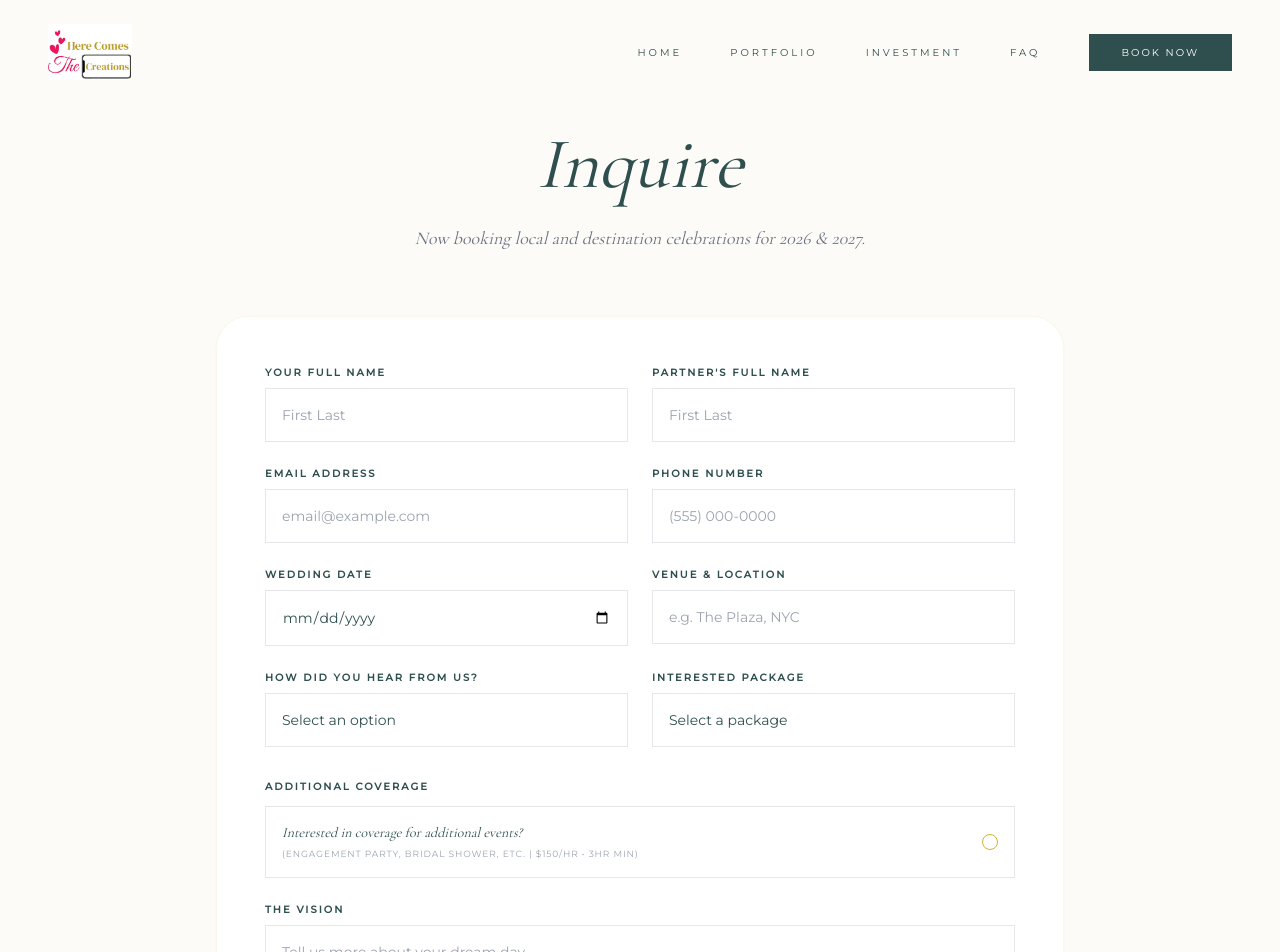
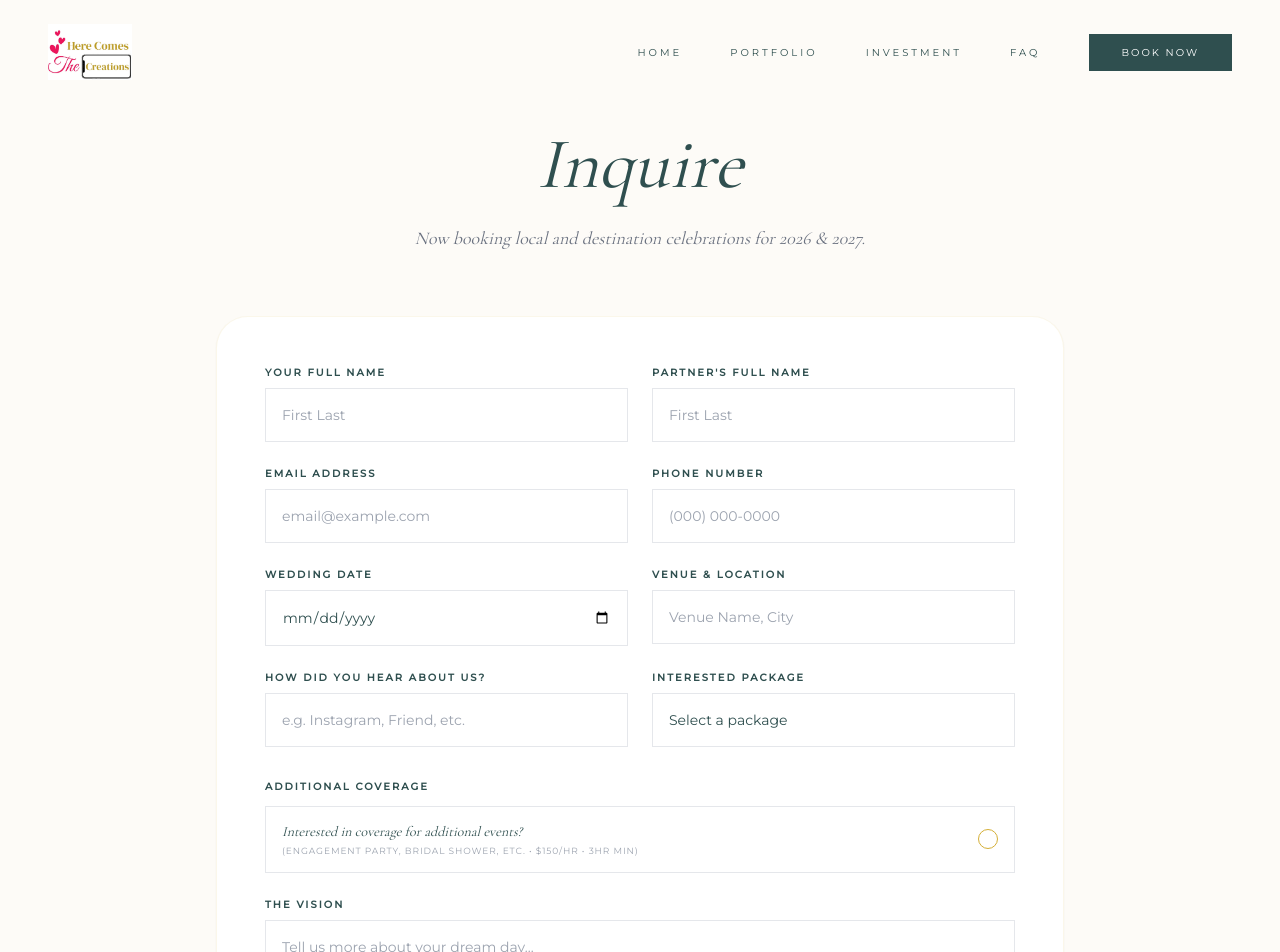
Before and after one commit to justinfei9/HereComesTheCreation, a React (Vite) app: page /#/contact in a window 1280 px wide. Shown: the top 952 px of the page. Built offline with nearby package versions, Linux system fonts and the light colour scheme.

Commit message:
form update

```diff
--- a/components/ContactForm.tsx
+++ b/components/ContactForm.tsx
@@ -17,7 +17,6 @@ export default function ContactForm() {
     }
 
     formData.append("access_key", accessKey);
-    // Explicitly add the state of the toggle button to the form data
     formData.append("Interested_in_Additional_Events", extraEvents ? "Yes" : "No");
 
     try {
@@ -46,7 +45,7 @@ export default function ContactForm() {
 
         <div className="grid grid-cols-1 md:grid-cols-2 gap-6">
 
-          {/* Full Name */}
+          {/* Row 1: Names */}
           <div className="flex flex-col space-y-2 text-left">
             <label className="text-[10px] font-bold uppercase tracking-[0.2em] text-wedding-slate">Your Full Name</label>
             <input
@@ -55,7 +54,6 @@ export default function ContactForm() {
             />
           </div>
 
-          {/* Fiance Full Name */}
           <div className="flex flex-col space-y-2 text-left">
             <label className="text-[10px] font-bold uppercase tracking-[0.2em] text-wedding-slate">Partner's Full Name</label>
             <input
@@ -64,7 +62,7 @@ export default function ContactForm() {
             />
           </div>
 
-          {/* Email Address */}
+          {/* Row 2: Contact Info */}
           <div className="flex flex-col space-y-2 text-left">
             <label className="text-[10px] font-bold uppercase tracking-[0.2em] text-wedding-slate">Email Address</label>
             <input
@@ -73,16 +71,15 @@ export default function ContactForm() {
             />
           </div>
 
-          {/* Phone Number */}
           <div className="flex flex-col space-y-2 text-left">
             <label className="text-[10px] font-bold uppercase tracking-[0.2em] text-wedding-slate">Phone Number</label>
             <input
-              type="tel" name="phone" placeholder="(555) 000-0000" required
+              type="tel" name="phone" placeholder="(000) 000-0000" required
               className="w-full p-4 border border-gray-200 bg-white focus:border-wedding-gold outline-none transition-all text-wedding-slate rounded-none text-sm"
             />
           </div>
 
-          {/* Wedding Date */}
+          {/* Row 3: Logistics */}
           <div className="flex flex-col space-y-2 text-left">
             <label className="text-[10px] font-bold uppercase tracking-[0.2em] text-wedding-slate">Wedding Date</label>
             <input
@@ -91,32 +88,23 @@ export default function ContactForm() {
             />
           </div>
 
-          {/* Venue & Location */}
           <div className="flex flex-col space-y-2 text-left">
             <label className="text-[10px] font-bold uppercase tracking-[0.2em] text-wedding-slate">Venue & Location</label>
             <input
-              type="text" name="venue" placeholder="e.g. The Plaza, NYC" required
+              type="text" name="venue" placeholder="Venue Name, City" required
               className="w-full p-4 border border-gray-200 bg-white focus:border-wedding-gold outline-none transition-all text-wedding-slate rounded-none text-sm"
             />
           </div>
 
-          {/* Referral Source */}
+          {/* Row 4: Source & Package */}
           <div className="flex flex-col space-y-2 text-left">
-            <label className="text-[10px] font-bold uppercase tracking-[0.2em] text-wedding-slate">How did you hear from us?</label>
-            <select
-              name="referral" required
-              className="w-full p-4 border border-gray-200 bg-white focus:border-wedding-gold outline-none transition-all text-wedding-slate rounded-none text-sm appearance-none"
-            >
-              <option value="">Select an option</option>
-              <option value="Instagram">Instagram</option>
-              <option value="TikTok">TikTok</option>
-              <option value="Referral">Referral</option>
-              <option value="Google">Google</option>
-              <option value="Other">Other</option>
-            </select>
+            <label className="text-[10px] font-bold uppercase tracking-[0.2em] text-wedding-slate">How did you hear about us?</label>
+            <input
+              type="text" name="referral_source" placeholder="e.g. Instagram, Friend, etc." required
+              className="w-full p-4 border border-gray-200 bg-white focus:border-wedding-gold outline-none transition-all text-wedding-slate rounded-none text-sm"
+            />
           </div>
 
-          {/* Package Interest */}
           <div className="flex flex-col space-y-2 text-left">
             <label className="text-[10px] font-bold uppercase tracking-[0.2em] text-wedding-slate">Interested Package</label>
             <select
@@ -131,7 +119,7 @@ export default function ContactForm() {
           </div>
         </div>
 
-        {/* Additional Events Toggle Button */}
+        {/* Additional Events Toggle */}
         <div className="flex flex-col space-y-3 pt-2">
           <label className="text-[10px] font-bold uppercase tracking-[0.2em] text-wedding-slate text-left">Additional Coverage</label>
           <button
@@ -140,18 +128,18 @@ export default function ContactForm() {
             className={`w-full p-4 text-left transition-all border ${extraEvents ? 'border-wedding-gold bg-wedding-gold/5' : 'border-gray-200 bg-white'}`}
           >
             <div className="flex items-center justify-between">
-              <div>
-                <p className="text-sm font-serif italic text-wedding-slate">Interested in coverage for additional events?</p>
-                <p className="text-[9px] uppercase tracking-widest text-gray-400 mt-1">(Engagement Party, Bridal Shower, etc. | $150/hr • 3hr min)</p>
+              <div className="pr-4">
+                <p className="text-sm font-serif italic text-wedding-slate leading-tight">Interested in coverage for additional events?</p>
+                <p className="text-[9px] uppercase tracking-widest text-gray-400 mt-1 leading-tight">(Engagement Party, Bridal Shower, etc. • $150/hr • 3hr min)</p>
               </div>
-              <div className={`w-4 h-4 rounded-full border border-wedding-gold flex items-center justify-center`}>
-                {extraEvents && <div className="w-2 h-2 bg-wedding-gold rounded-full" />}
+              <div className={`flex-shrink-0 w-5 h-5 rounded-full border border-wedding-gold flex items-center justify-center`}>
+                {extraEvents && <div className="w-2.5 h-2.5 bg-wedding-gold rounded-full" />}
               </div>
             </div>
           </button>
         </div>
 
-        {/* Message / Vision */}
+        {/* Vision Area */}
         <div className="flex flex-col space-y-2 text-left">
           <label className="text-[10px] font-bold uppercase tracking-[0.2em] text-wedding-slate">The Vision</label>
           <textarea
@@ -160,7 +148,6 @@ export default function ContactForm() {
           />
         </div>
 
-        {/* Centered Button */}
         <div className="pt-8 flex justify-center">
           <button
             type="submit"
```
